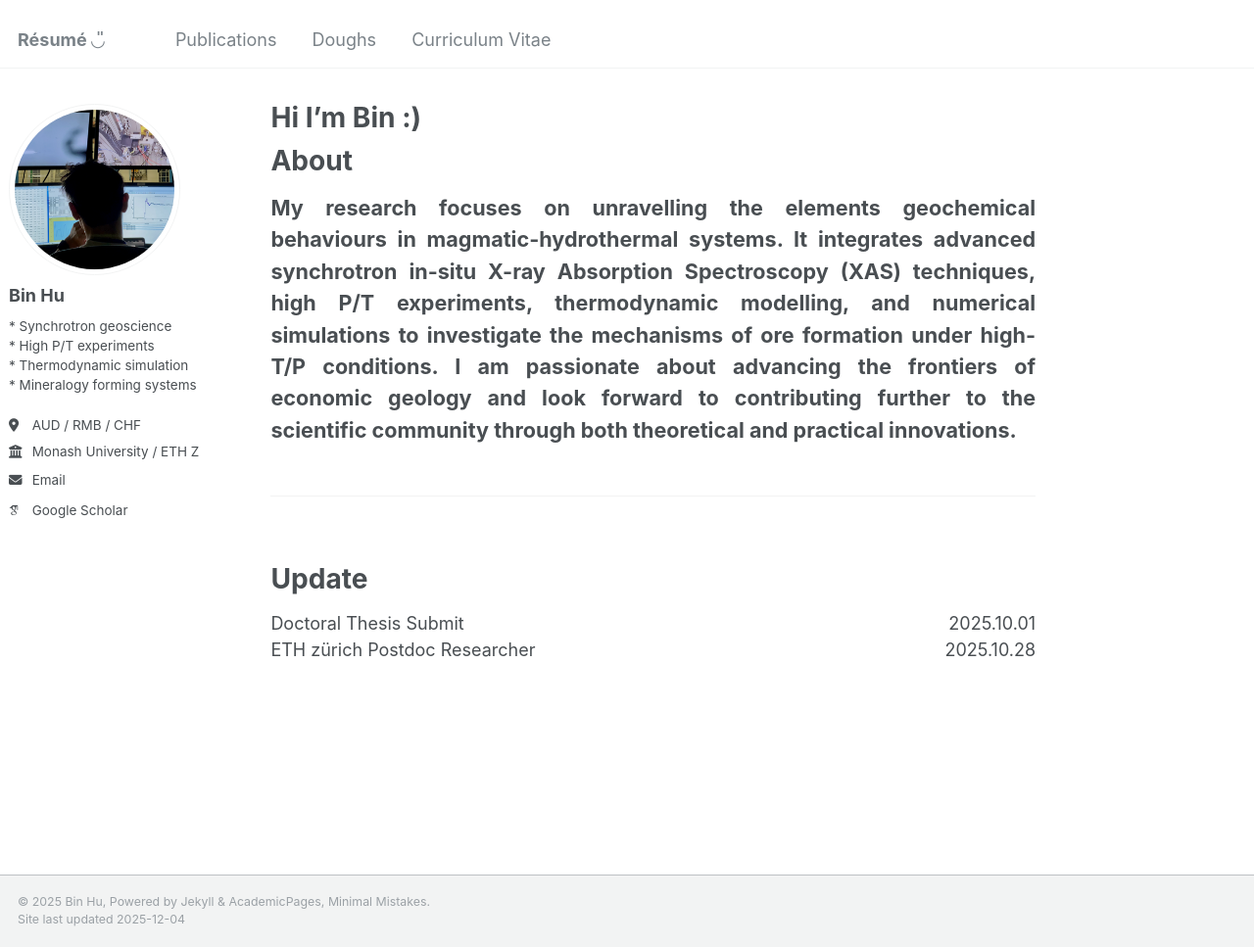
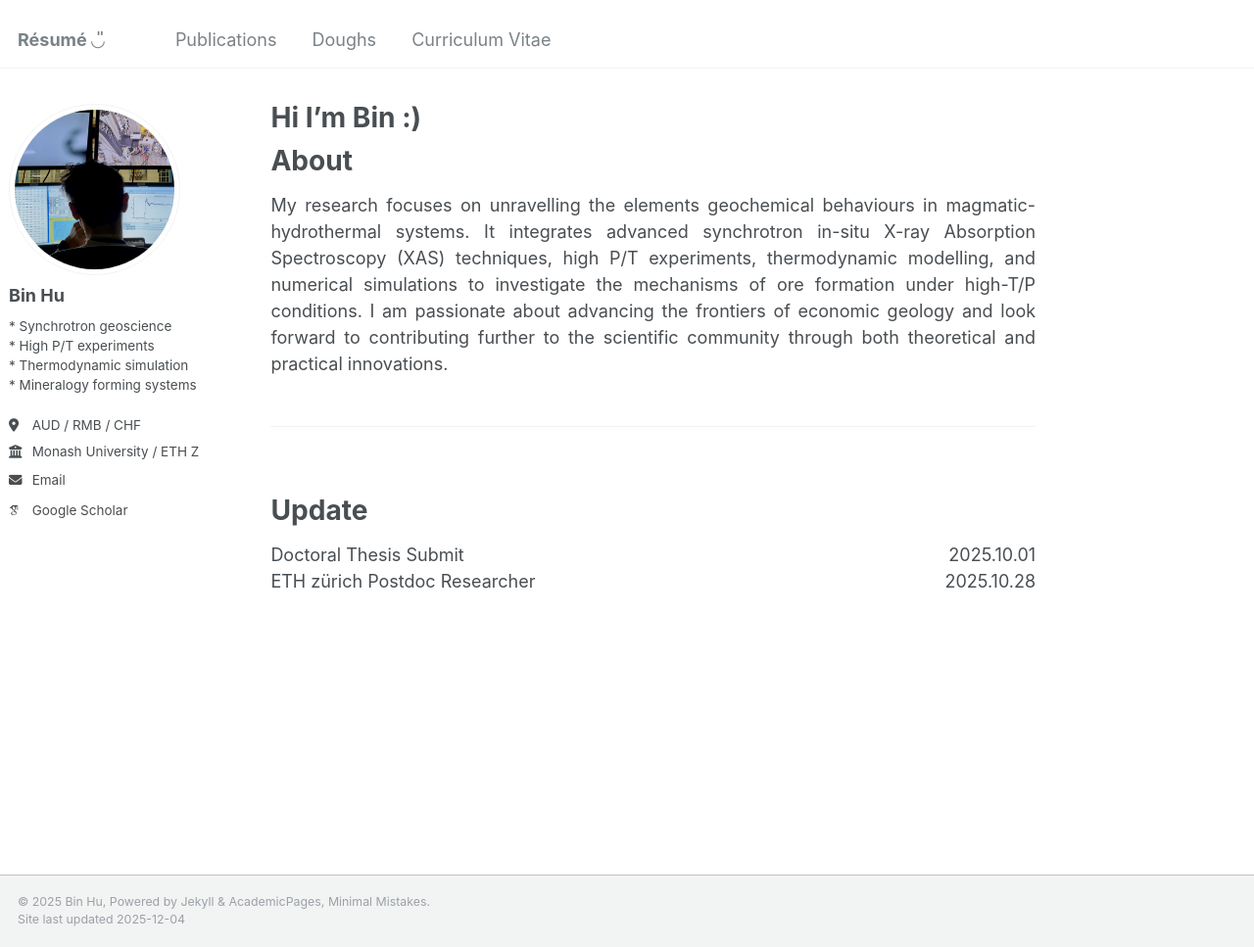
Before and after one commit to bhchemx/bhchemx.github.io, a Jekyll site: the page built from _pages/about.md, in a window 1280 px wide and 967 px high. Shown: the whole window at 98% size. Built offline with Jekyll 4.4.1, drawn with Linux system fonts in a browser that asks for light colours; some web fonts are replaced.

Commit message:
Update about.md

```diff
--- a/_pages/about.md
+++ b/_pages/about.md
@@ -10,14 +10,15 @@ redirect_from:
 
 # About
 
-<div style="display: flex; justify-content: space-between; font-size: 1.2em;">
-    <span><strong>My research focuses on unravelling the elements geochemical behaviours in magmatic-hydrothermal systems. It integrates advanced synchrotron in-situ X-ray Absorption Spectroscopy (XAS) techniques, high P/T experiments, thermodynamic modelling, and numerical simulations to investigate the mechanisms of ore formation under high-T/P conditions. I am passionate about advancing the frontiers of economic geology and look forward to contributing further to the scientific community through both theoretical and practical innovations.</strong></span>
+<div style="display: flex; justify-content: space-between; font-size: 1em;">
+    <span>
+      My research focuses on unravelling the elements geochemical behaviours in magmatic-hydrothermal systems. It integrates advanced synchrotron in-situ X-ray Absorption Spectroscopy (XAS) techniques, high P/T experiments, thermodynamic modelling, and numerical simulations to investigate the mechanisms of ore formation under high-T/P conditions. I am passionate about advancing the frontiers of economic geology and look forward to contributing further to the scientific community through both theoretical and practical innovations.
+    </span>
 </div>
 
 <br>
 <hr />
 <br>
-
 # Update
 
 <div style="display: flex; justify-content: space-between; font-size: 1em;">
```
